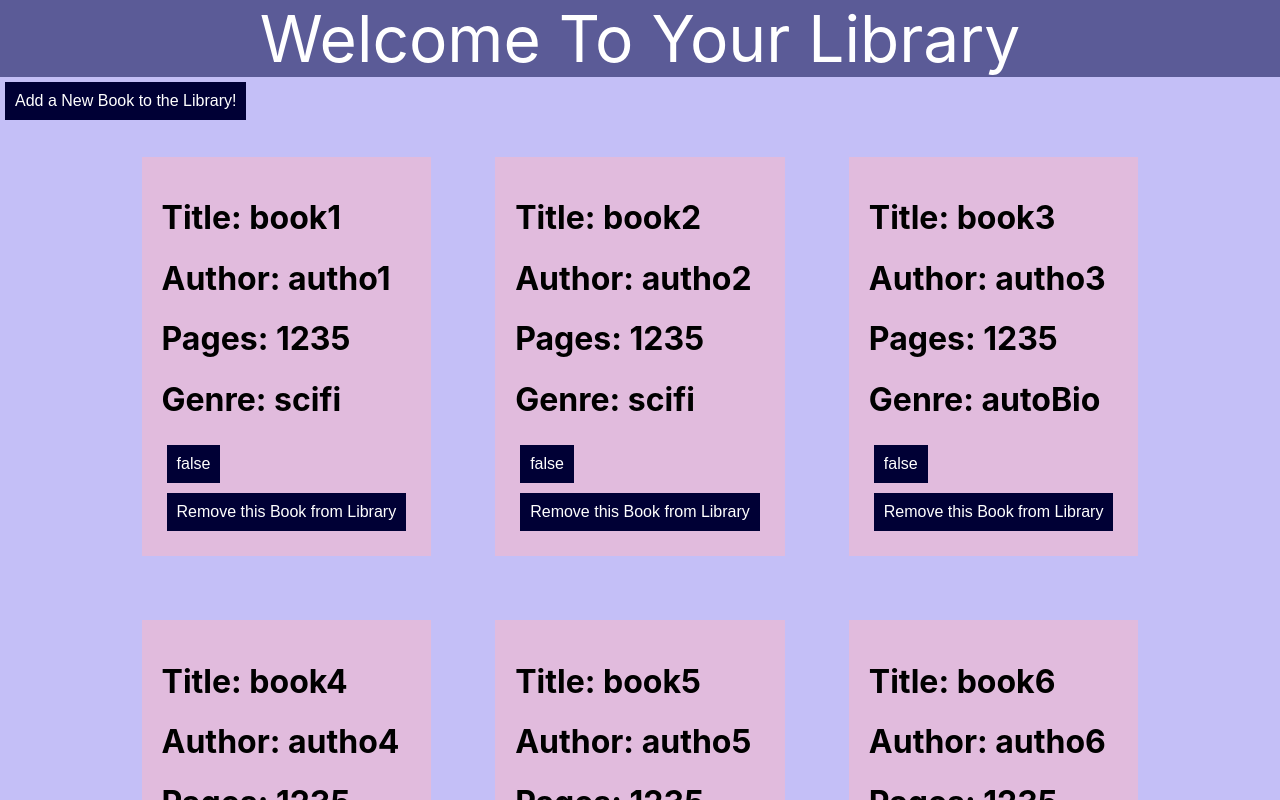
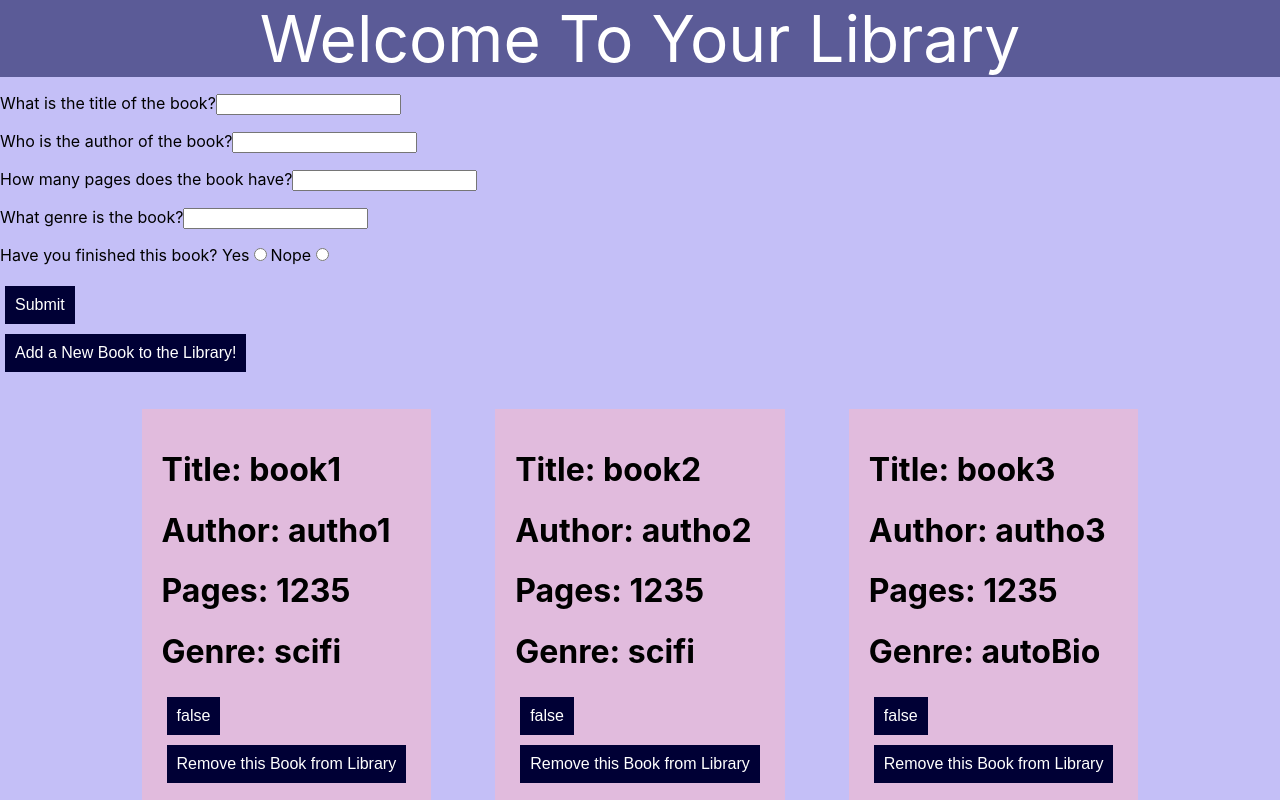
Before and after one commit to hankangbok/bookLibraryReact, a React (Create React App) app: page / in a window 1280 px wide. Shown: the top 800 px of the page. Built offline with nearby package versions, Linux system fonts and the light colour scheme.

Commit message:
preparing to add a form to allow addition of new books to library

```diff
--- a/src/index.js
+++ b/src/index.js
@@ -1,6 +1,7 @@
 import React from 'react';
 import ReactDOM from 'react-dom';
 import './index.css';
+import {NewBookFormEntry} from './newBookForm'
 // Hierarchy
 // rows within individual books
 // individual book object
@@ -13,7 +14,10 @@ import './index.css';
 // I'll set up form entry once the library display is good.
 class AddNewBookForm extends React.Component {
   render() {
-    return <button> Add a New Book to the Library!</button>;
+    // return <NewBookFormEntry />
+    return (
+      <button> Add a New Book to the Library!</button>
+    );
   }
 }
 
@@ -41,6 +45,11 @@ class ReadToggle extends React.Component {
   }
 }
 
+class RemoveBookFromLibrary extends React.Component {
+  render() {
+    return <button title={this.props.title} onClick={this.props.onClick}>Remove this Book from Library</button>;
+  }
+}
 
 class SingleBook extends React.Component {
 
@@ -65,11 +74,6 @@ class SingleBook extends React.Component {
   }
 }
 
-class RemoveBookFromLibrary extends React.Component {
-  render() {
-    return <button title={this.props.title} onClick={this.props.onClick}>Remove this Book from Library</button>;
-  }
-}
 class LibraryContainer extends React.Component {
   constructor(props) {
     super(props)
@@ -89,26 +93,18 @@ class LibraryContainer extends React.Component {
 
   // Even handler for removing books
   handleRemoveClick(e){
-
-    console.log("remove" + e.currentTarget.title);
     const theTitle = e.currentTarget.title;
     console.log("this is the book to remove" + theTitle);
 
-    console.log("should remove a book");
     const allBooks1 = this.state.allBooks;
-    console.log(allBooks1);
     const index = allBooks1.findIndex(eachBook => eachBook.title === theTitle);
-    console.log(index);
     allBooks1.splice(index,1);
-    console.log(allBooks1);
-    this.setState({allBooks:allBooks1});
-    console.log(this.state.allBooks);
+    this.setState({allBooks: allBooks1});
   }
 
 
   render() {
     const rows = [];
-
     this.state.allBooks.forEach((bookinlist) => {
       rows.push(
         <SingleBook
@@ -126,11 +122,13 @@ class LibraryContainer extends React.Component {
   }
 }
 
+
+
 class Library extends React.Component {
-
   render() {
     return (
       <div>
+        <NewBookFormEntry />
         <AddNewBookForm />
         <LibraryContainer books={this.props.booksList} />
         <AddNewBookForm />
--- /dev/null
+++ b/src/newBookForm.js
@@ -0,0 +1,44 @@
+import React from 'react';
+
+export class NewBookFormEntry extends React.Component {
+  render() {
+    return(
+      <form>
+        <p>
+          <label for="title"> What is the title of the book?</label>
+          <input id="title" name="booktile" required />
+        </p>
+        <p>
+          <label for="author"> Who is the author of the book?</label>
+          <input id="authorname" name="authorname" required />
+        </p>
+        <p>
+         <label for="pages"> How many pages does the book have?</label>
+          <input id="pages" name="pages" required />
+        </p>
+        <p>
+          <label for="genre">What genre is the book?</label>
+          <input id="genre" name="genre" required />
+        </p>
+        <p>
+          Have you finished this book?
+          <label for="haveRead"> Yes</label>
+          <input type="radio" name="haveRead" />
+          <label for="haventRead">Nope</label>
+          <input type="radio" name="haveRead" />
+        </p>
+        <button>Submit</button>
+      </form>
+
+    );
+  }
+}
+
+// function addBooktoLibrary() {
+//   var newBook=[
+//     title: 'book1',
+//     author: 'autho1 ',
+//     numPages: '1235',
+//     isRead: false,
+//     genre: 'scifi' }
+//   ];
```
Also changed, not shown: src/newBookForm.txt (added).
